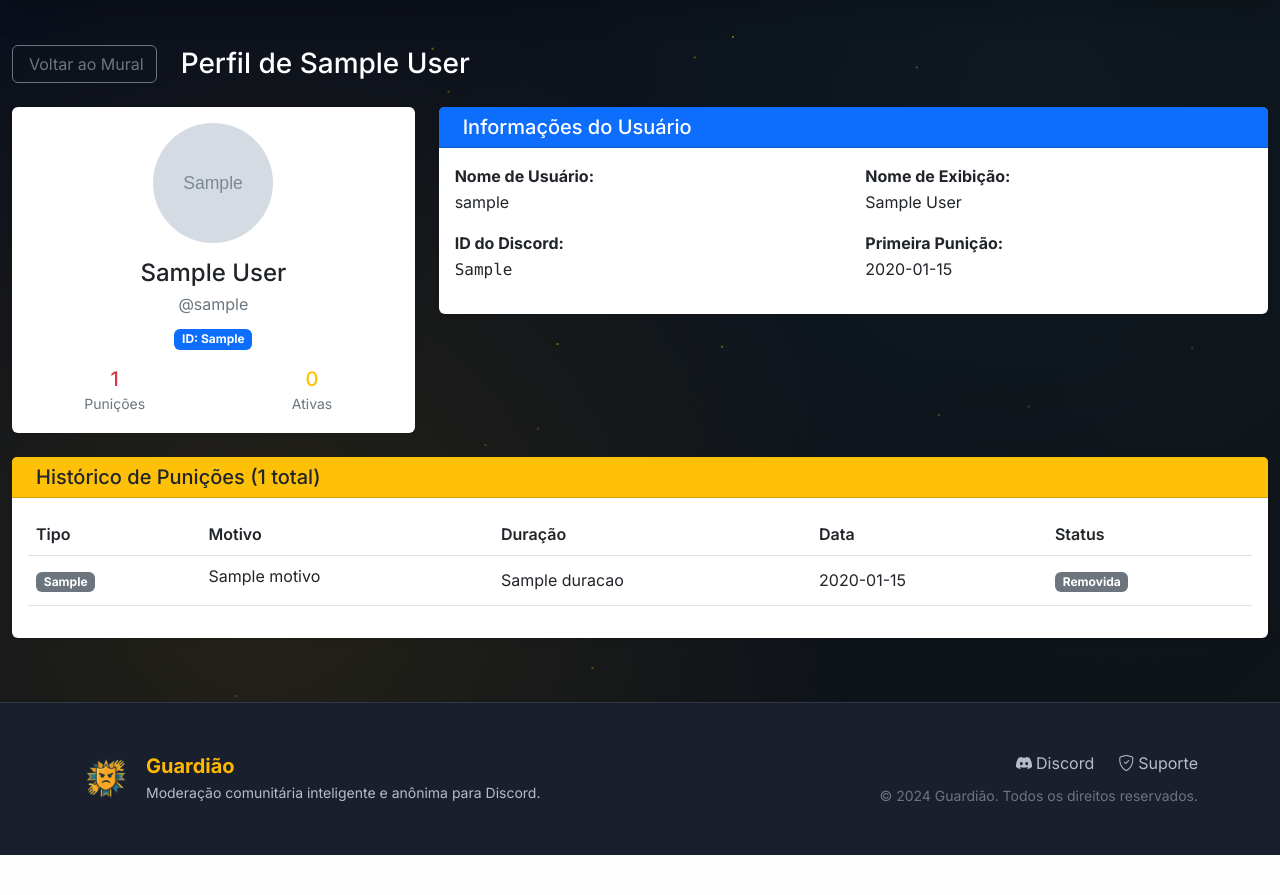
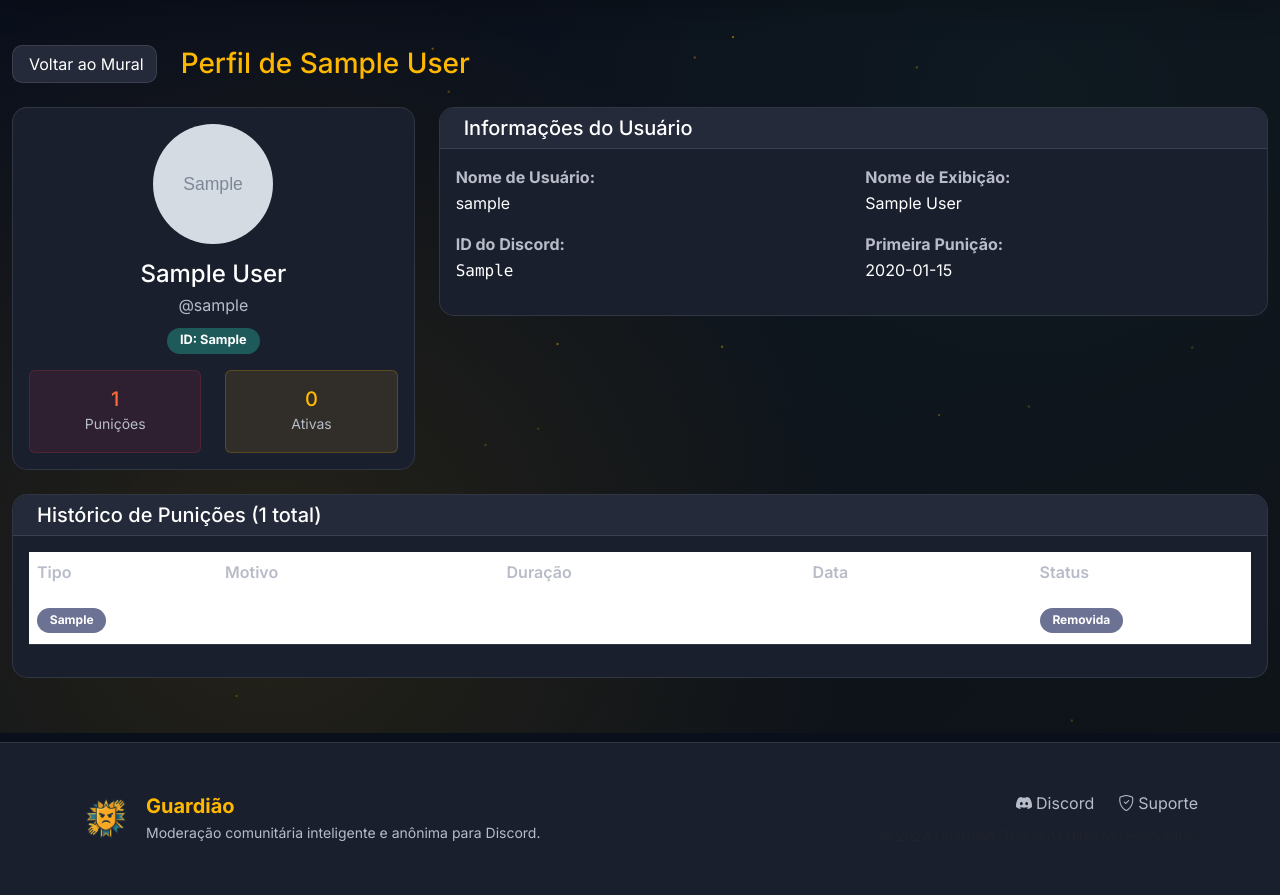
Before and after one commit to Konnak/guardiaobeta, a Flask app: template web/templates/perfil_usuario_punido.html in a window 1280 px wide. Shown: the part 67-962 px from the top of the page. Before the commit the page ends 922 px from the top, so only its background shows below. Run offline with Flask 3, Linux system fonts and the light colour scheme; the template is opened without the code that fills it: most values are stand-ins (such as "Sample title", 1, 10 or a date in 2020); grey boxes marked "Sample" are stand-in pictures; parts of the project's set-up code (start-up, migrations or seed data) failed here and were passed over.

Commit message:
Ajuste: Página de perfil do usuário seguindo padrão visual do site - Design consistente com tema escuro e cores da marca

```diff
--- a/web/templates/perfil_usuario_punido.html
+++ b/web/templates/perfil_usuario_punido.html
@@ -8,12 +8,12 @@
         <div class="col-12">
             <div class="d-flex justify-content-between align-items-center mb-4">
                 <div class="d-flex align-items-center">
-                    <a href="/mural-vergonha" class="btn btn-outline-secondary me-3">
+                    <a href="/mural-vergonha" class="btn me-3" style="background: var(--dark-surface); color: var(--text-primary); border: 1px solid var(--glass-border); border-radius: 10px;">
                         <i class="fas fa-arrow-left me-1"></i>
                         Voltar ao Mural
                     </a>
-                    <h1 class="h3 mb-0">
-                        <i class="fas fa-user text-primary me-2"></i>
+                    <h1 class="h3 mb-0" style="color: var(--primary-gold);">
+                        <i class="fas fa-user me-2"></i>
                         {% if usuario %}Perfil de {{ usuario.display_name }}{% else %}Usuário Não Encontrado{% endif %}
                     </h1>
                 </div>
@@ -30,7 +30,7 @@
             <!-- Informações do Usuário -->
             <div class="row mb-4">
                 <div class="col-lg-4">
-                    <div class="card shadow-sm border-0">
+                    <div class="card" style="background: var(--dark-card); border: 1px solid var(--glass-border); border-radius: 15px;">
                         <div class="card-body text-center">
                             <img src="{{ usuario.avatar_url }}"
                                  alt="{{ usuario.display_name }}"
@@ -38,19 +38,23 @@
                                  width="120"
                                  height="120"
                                  onerror="this.src='/static/img/default-avatar.png'">
-                            <h4 class="mb-1">{{ usuario.display_name }}</h4>
-                            <p class="text-muted mb-2">@{{ usuario.username }}</p>
+                            <h4 class="mb-1" style="color: var(--text-primary);">{{ usuario.display_name }}</h4>
+                            <p class="mb-2" style="color: var(--text-secondary);">@{{ usuario.username }}</p>
                             <div class="mb-3">
-                                <span class="badge bg-primary">ID: {{ usuario.id_usuario }}</span>
+                                <span class="badge" style="background: var(--primary-teal); color: white; font-size: 0.8rem; padding: 0.4rem 0.8rem; border-radius: 20px;">ID: {{ usuario.id_usuario }}</span>
                             </div>
                             <div class="row text-center">
                                 <div class="col-6">
-                                    <h5 class="mb-0 text-danger">{{ total_punicoes }}</h5>
-                                    <small class="text-muted">Punições</small>
+                                    <div class="p-3 rounded" style="background: rgba(220, 53, 69, 0.1); border: 1px solid rgba(220, 53, 69, 0.2);">
+                                        <h5 class="mb-0" style="color: var(--accent-orange);">{{ total_punicoes }}</h5>
+                                        <small style="color: var(--text-secondary);">Punições</small>
+                                    </div>
                                 </div>
                                 <div class="col-6">
-                                    <h5 class="mb-0 text-warning">{{ punicoes|selectattr('ativa')|list|length }}</h5>
-                                    <small class="text-muted">Ativas</small>
+                                    <div class="p-3 rounded" style="background: rgba(255, 184, 0, 0.1); border: 1px solid rgba(255, 184, 0, 0.2);">
+                                        <h5 class="mb-0" style="color: var(--primary-gold);">{{ punicoes|selectattr('ativa')|list|length }}</h5>
+                                        <small style="color: var(--text-secondary);">Ativas</small>
+                                    </div>
                                 </div>
                             </div>
                         </div>
@@ -58,30 +62,30 @@
                 </div>
 
                 <div class="col-lg-8">
-                    <div class="card shadow-sm border-0">
-                        <div class="card-header bg-primary text-white">
-                            <h5 class="mb-0">
-                                <i class="fas fa-info-circle me-2"></i>
+                    <div class="card" style="background: var(--dark-card); border: 1px solid var(--glass-border); border-radius: 15px;">
+                        <div class="card-header" style="background: var(--dark-surface); border-bottom: 1px solid var(--glass-border); border-radius: 15px 15px 0 0;">
+                            <h5 class="mb-0" style="color: var(--text-primary);">
+                                <i class="fas fa-info-circle me-2" style="color: var(--primary-gold);"></i>
                                 Informações do Usuário
                             </h5>
                         </div>
                         <div class="card-body">
                             <div class="row">
                                 <div class="col-md-6 mb-3">
-                                    <strong>Nome de Usuário:</strong>
-                                    <p class="mb-0">{{ usuario.username }}</p>
+                                    <strong style="color: var(--text-secondary);">Nome de Usuário:</strong>
+                                    <p class="mb-0" style="color: var(--text-primary);">{{ usuario.username }}</p>
                                 </div>
                                 <div class="col-md-6 mb-3">
-                                    <strong>Nome de Exibição:</strong>
-                                    <p class="mb-0">{{ usuario.display_name }}</p>
+                                    <strong style="color: var(--text-secondary);">Nome de Exibição:</strong>
+                                    <p class="mb-0" style="color: var(--text-primary);">{{ usuario.display_name }}</p>
                                 </div>
                                 <div class="col-md-6 mb-3">
-                                    <strong>ID do Discord:</strong>
-                                    <p class="mb-0 font-monospace">{{ usuario.id_usuario }}</p>
+                                    <strong style="color: var(--text-secondary);">ID do Discord:</strong>
+                                    <p class="mb-0 font-monospace" style="color: var(--text-primary);">{{ usuario.id_usuario }}</p>
                                 </div>
                                 <div class="col-md-6 mb-3">
-                                    <strong>Primeira Punição:</strong>
-                                    <p class="mb-0">{{ usuario.data_punicao.strftime('%d/%m/%Y às %H:%M') }}</p>
+                                    <strong style="color: var(--text-secondary);">Primeira Punição:</strong>
+                                    <p class="mb-0" style="color: var(--text-primary);">{{ usuario.data_punicao.strftime('%d/%m/%Y às %H:%M') }}</p>
                                 </div>
                             </div>
                         </div>
@@ -90,46 +94,46 @@
             </div>
 
             <!-- Histórico de Punições -->
-            <div class="card shadow-sm border-0">
-                <div class="card-header bg-warning text-dark">
-                    <h5 class="mb-0">
-                        <i class="fas fa-history me-2"></i>
+            <div class="card" style="background: var(--dark-card); border: 1px solid var(--glass-border); border-radius: 15px;">
+                <div class="card-header" style="background: var(--dark-surface); border-bottom: 1px solid var(--glass-border); border-radius: 15px 15px 0 0;">
+                    <h5 class="mb-0" style="color: var(--text-primary);">
+                        <i class="fas fa-history me-2" style="color: var(--primary-gold);"></i>
                         Histórico de Punições ({{ total_punicoes }} total)
                     </h5>
                 </div>
                 <div class="card-body">
                     {% if punicoes %}
                     <div class="table-responsive">
-                        <table class="table table-hover">
+                        <table class="table table-hover" style="color: var(--text-primary);">
                             <thead>
-                                <tr>
-                                    <th>Tipo</th>
-                                    <th>Motivo</th>
-                                    <th>Duração</th>
-                                    <th>Data</th>
-                                    <th>Status</th>
+                                <tr style="border-bottom: 1px solid var(--glass-border);">
+                                    <th style="color: var(--text-secondary); border: none;">Tipo</th>
+                                    <th style="color: var(--text-secondary); border: none;">Motivo</th>
+                                    <th style="color: var(--text-secondary); border: none;">Duração</th>
+                                    <th style="color: var(--text-secondary); border: none;">Data</th>
+                                    <th style="color: var(--text-secondary); border: none;">Status</th>
                                 </tr>
                             </thead>
                             <tbody>
                                 {% for punicao in punicoes %}
-                                <tr>
-                                    <td>
-                                        <span class="badge bg-{% if punicao.tipo_punicao == 'Intimidou' %}warning{% elif punicao.tipo_punicao == 'Grave' %}danger{% else %}secondary{% endif %}">
+                                <tr style="border-bottom: 1px solid var(--glass-border);">
+                                    <td style="border: none;">
+                                        <span class="badge" style="background: {% if punicao.tipo_punicao == 'Intimidou' %}var(--primary-gold){% elif punicao.tipo_punicao == 'Grave' %}var(--accent-orange){% else %}var(--text-muted){% endif %}; color: white; font-size: 0.75rem; padding: 0.4rem 0.8rem; border-radius: 20px;">
                                             {{ punicao.tipo_punicao }}
                                         </span>
                                     </td>
-                                    <td>
+                                    <td style="border: none; color: var(--text-primary);">
                                         <span class="text-truncate d-inline-block" style="max-width: 200px;" title="{{ punicao.motivo }}">
                                             {{ punicao.motivo }}
                                         </span>
                                     </td>
-                                    <td>{{ punicao.duracao }}</td>
-                                    <td>{{ punicao.data_punicao.strftime('%d/%m/%Y %H:%M') }}</td>
-                                    <td>
+                                    <td style="border: none; color: var(--text-primary);">{{ punicao.duracao }}</td>
+                                    <td style="border: none; color: var(--text-primary);">{{ punicao.data_punicao.strftime('%d/%m/%Y %H:%M') }}</td>
+                                    <td style="border: none;">
                                         {% if punicao.ativa %}
-                                        <span class="badge bg-success">Ativa</span>
+                                        <span class="badge" style="background: #28a745; color: white; font-size: 0.75rem; padding: 0.4rem 0.8rem; border-radius: 20px;">Ativa</span>
                                         {% else %}
-                                        <span class="badge bg-secondary">Removida</span>
+                                        <span class="badge" style="background: var(--text-muted); color: white; font-size: 0.75rem; padding: 0.4rem 0.8rem; border-radius: 20px;">Removida</span>
                                         {% endif %}
                                     </td>
                                 </tr>
@@ -139,19 +143,19 @@
                     </div>
                     {% else %}
                     <div class="text-center py-4">
-                        <i class="fas fa-shield-alt text-muted" style="font-size: 3rem;"></i>
-                        <h5 class="mt-3 text-muted">Nenhuma punição registrada</h5>
-                        <p class="text-muted">Este usuário não possui histórico de punições.</p>
+                        <i class="fas fa-shield-alt" style="font-size: 3rem; color: var(--text-muted);"></i>
+                        <h5 class="mt-3" style="color: var(--text-secondary);">Nenhuma punição registrada</h5>
+                        <p style="color: var(--text-muted);">Este usuário não possui histórico de punições.</p>
                     </div>
                     {% endif %}
                 </div>
             </div>
             {% else %}
             <div class="text-center py-5">
-                <i class="fas fa-user-slash text-muted" style="font-size: 4rem;"></i>
-                <h4 class="mt-3 text-muted">Usuário não encontrado</h4>
-                <p class="text-muted">O usuário solicitado não foi encontrado no sistema.</p>
-                <a href="/mural-vergonha" class="btn btn-primary">
+                <i class="fas fa-user-slash" style="font-size: 4rem; color: var(--text-muted);"></i>
+                <h4 class="mt-3" style="color: var(--text-secondary);">Usuário não encontrado</h4>
+                <p style="color: var(--text-muted);">O usuário solicitado não foi encontrado no sistema.</p>
+                <a href="/mural-vergonha" class="btn" style="background: var(--primary-gold); color: var(--dark-bg); border: none; border-radius: 10px; font-weight: 500;">
                     <i class="fas fa-arrow-left me-1"></i>
                     Voltar ao Mural da Vergonha
                 </a>
@@ -162,26 +166,18 @@
 </div>
 
 <style>
-.card {
-    transition: transform 0.2s ease-in-out;
+/* Hover effects para os cards */
+.card:hover {
+    transform: translateY(-2px);
+    box-shadow: 0 8px 25px rgba(0, 0, 0, 0.15);
 }
 
-.card:hover {
-    transform: translateY(-1px);
+/* Transições suaves */
+.card, .btn {
+    transition: all 0.3s ease;
 }
 
-.badge {
-    font-size: 0.75rem;
-}
-
-.text-muted {
-    color: #6c757d !important;
-}
-
-.font-monospace {
-    font-family: 'Courier New', monospace;
-}
-
+/* Estilos para a tabela */
 .table th {
     border-top: none;
     font-weight: 600;
@@ -196,5 +192,10 @@
     overflow: hidden;
     text-overflow: ellipsis;
 }
+
+/* Hover effect para as linhas da tabela */
+.table tbody tr:hover {
+    background-color: var(--dark-surface);
+}
 </style>
 {% endblock %}
```
